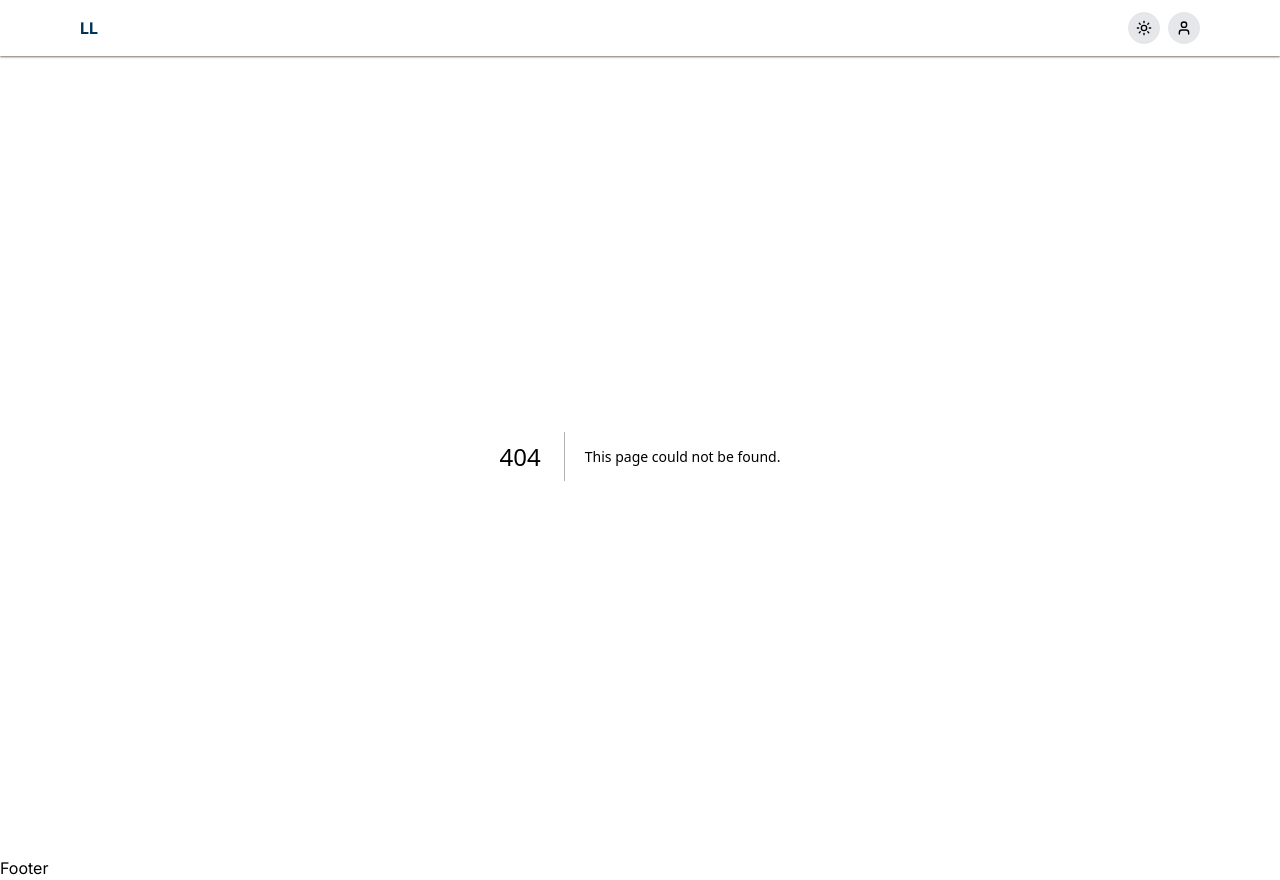
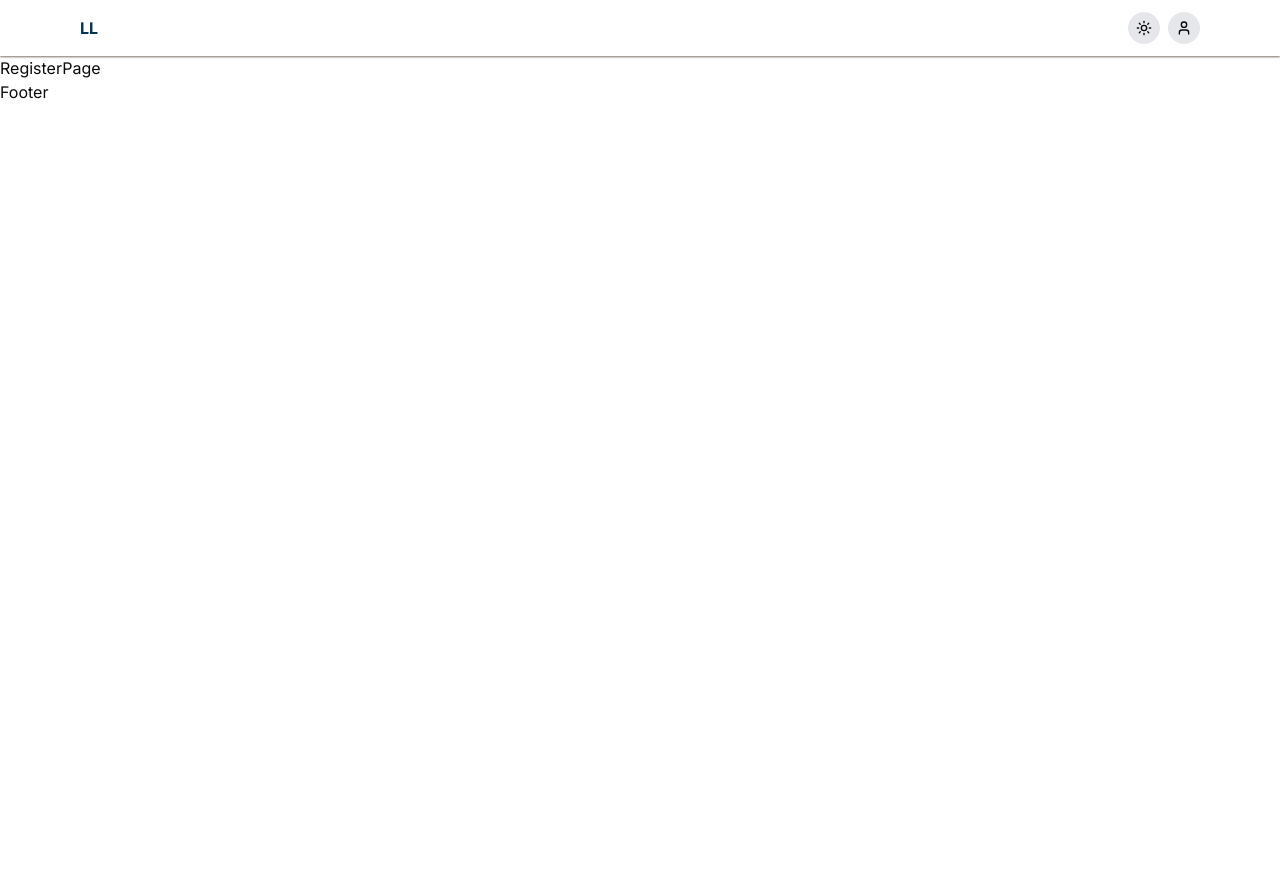
Before and after one commit to HABEEB99/luxe-lodgings, a Next.js app: page /register in a window 1280 px wide. Before the commit this address had no page. After the commit the page ends 800 px from the top, so only its background shows below. Built offline with nearby package versions, Linux system fonts and the light colour scheme.

Commit message:
feat: add register page

```diff
--- /dev/null
+++ b/src/app/(auth)/register/page.tsx
@@ -0,0 +1,5 @@
+const RegisterPage = () => {
+  return <div>RegisterPage</div>;
+};
+
+export default RegisterPage;
```
